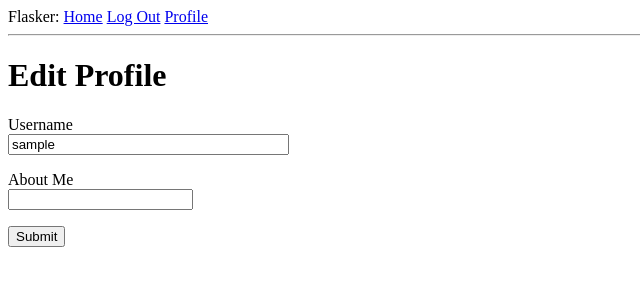
After one commit to Roberthubbs/flaskApp, a Flask app: page /edit_profile in a window 1280 px wide. The commit adds this page. Shown: the top 300 px of the page, without its empty margins (0-640 px from the left). Run offline with Flask 2, Linux system fonts and the light colour scheme; the visitor is signed in with stand-in values (Sample User, id 1); data comes from the database, SQL or seed files in the repository; both versions use the stored data as it was after the commit.

Commit message:
add about me

```diff
--- a/flaskervenv/app/forms.py
+++ b/flaskervenv/app/forms.py
@@ -1,6 +1,6 @@
 from flask_wtf import FlaskForm
 from wtforms import StringField, PasswordField, BooleanField, SubmitField
-from wtforms.validators import ValidationError, DataRequired, Email, EqualTo
+from wtforms.validators import ValidationError, DataRequired, Email, EqualTo, Length
 from app.models import User
 
 class LoginForm(FlaskForm):
@@ -26,3 +26,8 @@ class RegistrationForm(FlaskForm):
         email = User.query.filter_by(email=email.data).first()
         if email is not None:
             raise ValidationError('There is already an account registered to that Email')
+
+class EditProfileForm(FlaskForm):
+    username = StringField('Username', validators=[DataRequired()])
+    about_me = StringField('About Me', validators=[Length(min=0, max=140)])
+    submit= SubmitField('Submit')
--- a/flaskervenv/app/models.py
+++ b/flaskervenv/app/models.py
@@ -11,6 +11,8 @@ class User(UserMixin, db.Model):
     email = db.Column(db.String(120), index=True, unique=True)
     password_hash = db.Column(db.String(128))
     posts = db.relationship('Post', backref='author', lazy='dynamic')
+    about_me = db.Column(db.String(140))
+    last_seen = db.Column(db.DateTime, default=datetime.utcnow)
 
     def avatar(self, size):
         digest = md5(self.email.lower().encode('utf-8')).hexdigest()
--- a/flaskervenv/app/routes.py
+++ b/flaskervenv/app/routes.py
@@ -1,10 +1,11 @@
 from flask import render_template, redirect, flash, url_for, request
 from app import app
 from app import db
-from app.forms import LoginForm, RegistrationForm
+from app.forms import LoginForm, RegistrationForm, EditProfileForm
 from flask_login import current_user, login_user, logout_user, login_required
 from app.models import User
 from werkzeug.urls import url_parse
+from datetime import datetime
 
 @app.route('/')
 @app.route('/index')
@@ -67,3 +68,24 @@ def user(username):
         {'author': user, 'body': 'Sample Post 2'}
     ]
     return render_template('user.html', user=user, posts=posts)
+
+@app.before_request
+def before_request():
+    if current_user.is_authenticated:
+        current_user.last_seen = datetime.utcnow()
+        db.session.commit()
+
+@app.route('/edit_profile', methods=['GET','Post'])
+@login_required
+def edit_profile():
+    form = EditProfileForm()
+    if form.validate_on_submit():
+        current_user.username = form.username.data
+        current_user.about_me = form.about_me.data
+        db.session.commit()
+        flash('Changes Saved')
+        return redirect(url_for('edit_profile'))
+    elif request.method == 'GET':
+        form.username.data = current_user.username
+        form.about_me.data = current_user.about_me
+    return render_template('edit_profile.html', title="Edit Profile", form=form)
--- /dev/null
+++ b/flaskervenv/app/templates/_post.html
@@ -0,0 +1,6 @@
+<table>
+    <tr valign="top">
+        <td><img src="{{ post.author.avatar(36) }}"></td>
+        <td>{{ post.author.username }} says:<br>{{ post.body }}</td>
+    </tr>
+</table>
--- a/flaskervenv/app/templates/base.html
+++ b/flaskervenv/app/templates/base.html
@@ -14,6 +14,9 @@
             {% else %}
             <a href="{{ url_for('logout')}}">Log Out</a>
             <a href="{{ url_for('user', username=current_user.username) }}">Profile</a>
+                {% if user == current_user %}
+                    <p><a href="{{ url_for('edit_profile') }}">Edit your profile</a></p>
+                {% endif %}
             {% endif%}
         <hr>
         {% with messages = get_flashed_messages() %}
--- /dev/null
+++ b/flaskervenv/app/templates/edit_profile.html
@@ -0,0 +1,23 @@
+{% extends "base.html" %}
+
+{% block content %}
+    <h1>Edit Profile</h1>
+    <form action="" method="post">
+        {{ form.hidden_tag() }}
+        <p>
+            {{ form.username.label}}</br>
+            {{ form.username(size=32) }}</br>
+            {% for error in form.username.errors %}
+            <span style="color: red;">[{{ error }}]</span>
+            {% endfor %}
+        </p>
+        <p>
+            {{ form.about_me.label}}</br>
+            {{ form.about_me(cols=50, rows=4) }}</br>
+            {% for error in form.username.errors %}
+            <span style="color: red;">[{{ error }}]</span>
+            {% endfor %}
+        </p>
+        <p>{{ form.submit() }}</p>
+    </form>
+{% endblock %}
```
Also changed, not shown: flaskervenv/app/templates/user.html (+3 -6 lines), flaskervenv/migrations/versions/d80461f39f70_new_fields_in_user_model.py (added, +30 -0 lines), flaskervenv/app.db.
